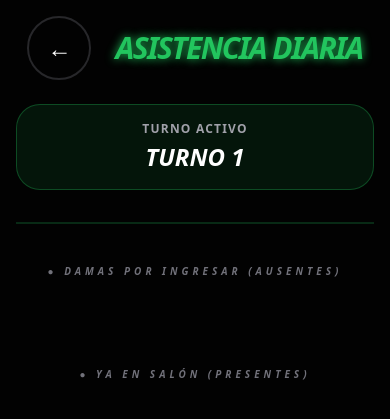
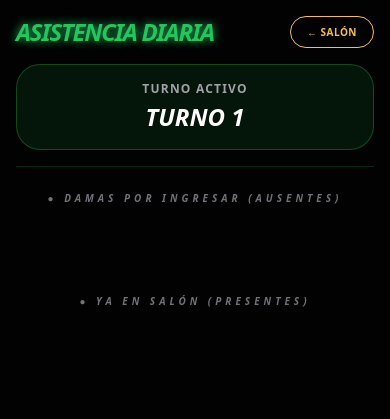
Before and after one commit to Edrie2020/Whiskeria_Pro, a FastAPI app: page /asistencia in a window 390 px wide. Shown: the top 419 px of the page. Run offline with FastAPI, Linux system fonts and the light colour scheme; data comes from the database, SQL or seed files in the repository; data that the repository does not hold is empty; some libraries are stand-ins or nearby versions.

Commit message:
style: completely unified responsive back buttons across all views

```diff
--- a/templates/admin.html
+++ b/templates/admin.html
@@ -42,9 +42,9 @@
             <h1 class="text-3xl md:text-4xl font-black text-pink-500 uppercase italic tracking-tighter text-center md:text-left">
                 Gestión de Damas
             </h1>
-            <a href="/" class="btn btn-sm md:btn-md btn-outline btn-secondary rounded-full font-black border-2 px-8 w-full md:w-auto">
-                ← VOLVER AL SALÓN
-            </a>
+            <a href="/" class="btn btn-xs sm:btn-sm btn-outline btn-warning rounded-full font-black px-4 sm:px-6 h-8 min-h-0 text-[10px] sm:text-xs uppercase tracking-wider">
+    ← SALÓN
+</a>
         </div>
 
         <div role="tablist" class="tabs tabs-lifted">
--- a/templates/asistencia.html
+++ b/templates/asistencia.html
@@ -32,11 +32,14 @@
 <body class="bg-[#020202] text-white min-h-screen p-4 md:p-8">
 
     <!-- HEADER -->
-    <div class="max-w-6xl mx-auto flex flex-col md:flex-row justify-between items-center mb-10 border-b-2 border-green-500/20 pb-8 gap-6">
-        <div class="flex items-center gap-6">
-            <a href="/" class="btn btn-circle btn-lg btn-ghost border-2 border-zinc-800 text-2xl font-black text-white">←</a>
-            <h1 class="text-3xl md:text-4xl font-black uppercase tracking-tighter neon-green italic">Asistencia Diaria</h1>
-        </div>
+    <div class="max-w-6xl mx-auto flex flex-col sm:flex-row justify-between items-center mb-6 border-b border-green-500/20 pb-4 gap-4">
+    <div class="flex items-center justify-between w-full sm:w-auto gap-4">
+        <h1 class="text-2xl sm:text-3xl font-black uppercase tracking-tighter neon-green italic">Asistencia Diaria</h1>
+        <a href="/" class="btn btn-xs sm:btn-sm btn-outline btn-warning rounded-full font-black px-4 sm:px-6 h-8 min-h-0 text-[10px] sm:text-xs uppercase tracking-wider">
+            ← SALÓN
+        </a>
+    </div>
+
         <div class="text-right bg-green-500/10 p-4 rounded-3xl border border-green-500/30 w-full md:w-auto">
             <span class="text-xs font-black text-zinc-400 uppercase block tracking-widest mb-1 text-center md:text-right">Turno Activo</span>
             <span class="text-2xl md:text-3xl font-black text-white uppercase italic block text-center md:text-right">{{ turno }}</span>
--- a/templates/reportes.html
+++ b/templates/reportes.html
@@ -86,7 +86,9 @@
 <!-- HEADER -->
 <div class="max-w-7xl mx-auto flex flex-col md:flex-row justify-between items-center mb-10 gap-6 border-b border-white/10 pb-6 no-print">
     <div class="flex items-center gap-4">
-        <a href="/?user={{ role }}" class="btn btn-circle btn-outline btn-warning">←</a>
+        <a href="/" class="btn btn-xs sm:btn-sm btn-outline btn-warning rounded-full font-black px-4 sm:px-6 h-8 min-h-0 text-[10px] sm:text-xs uppercase tracking-wider">
+    ← SALÓN
+</a>
         <h1 class="text-4xl font-black text-yellow-500 uppercase italic neon-gold">Panel Contable</h1>
     </div>
 
--- a/templates/stock.html
+++ b/templates/stock.html
@@ -24,7 +24,9 @@
                     <button type="submit" class="btn btn-xs btn-info font-black h-7 min-h-0 text-[10px]">FILTRAR</button>
                 </form>
 
-                <a href="/" class="btn btn-xs sm:btn-sm btn-outline rounded-full font-black uppercase h-7 min-h-0 py-1">SALÓN</a>
+                <a href="/" class="btn btn-xs sm:btn-sm btn-outline btn-warning rounded-full font-black px-4 sm:px-6 h-8 min-h-0 text-[10px] sm:text-xs uppercase tracking-wider">
+    ← SALÓN
+</a>
             </div>
         </div>
 
--- a/templates/usuarios.html
+++ b/templates/usuarios.html
@@ -38,7 +38,9 @@
             <!-- HEADER RESPONSIVE -->
             <div class="flex flex-col sm:flex-row justify-between items-center mb-8 gap-4 border-b border-zinc-800 pb-4">
                 <h1 class="text-2xl sm:text-3xl font-black text-yellow-500 uppercase italic tracking-tighter neon-yellow text-center sm:text-left">Control de Accesos</h1>
-                <a href="/" class="btn btn-xs sm:btn-sm btn-outline btn-warning rounded-full font-black px-6 h-8 min-h-0 text-[10px] sm:text-xs uppercase">← VOLVER</a>
+                <a href="/" class="btn btn-xs sm:btn-sm btn-outline btn-warning rounded-full font-black px-4 sm:px-6 h-8 min-h-0 text-[10px] sm:text-xs uppercase tracking-wider">
+    ← SALÓN
+</a>
             </div>
 
             <!-- FORMULARIO PREMIUM: CREAR NUEVO USUARIO -->
```
